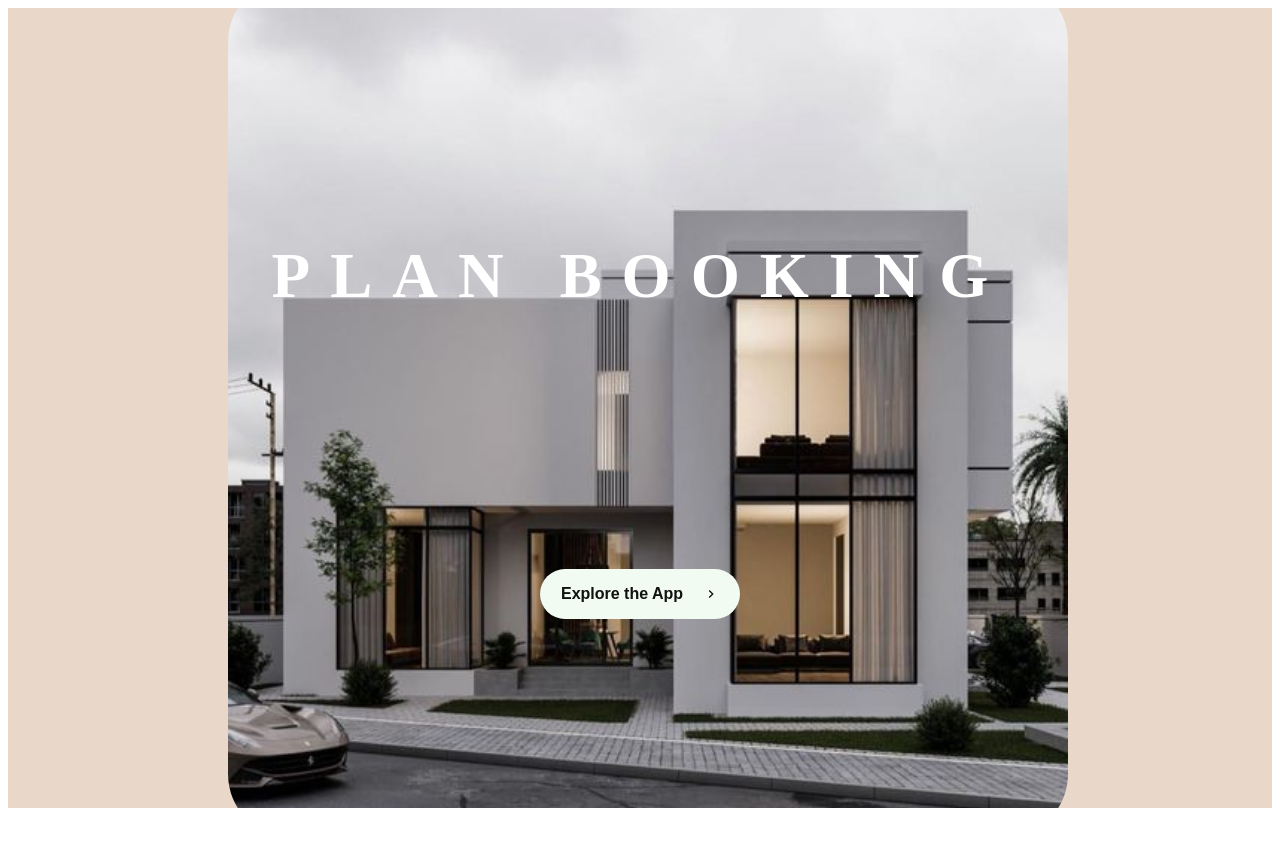
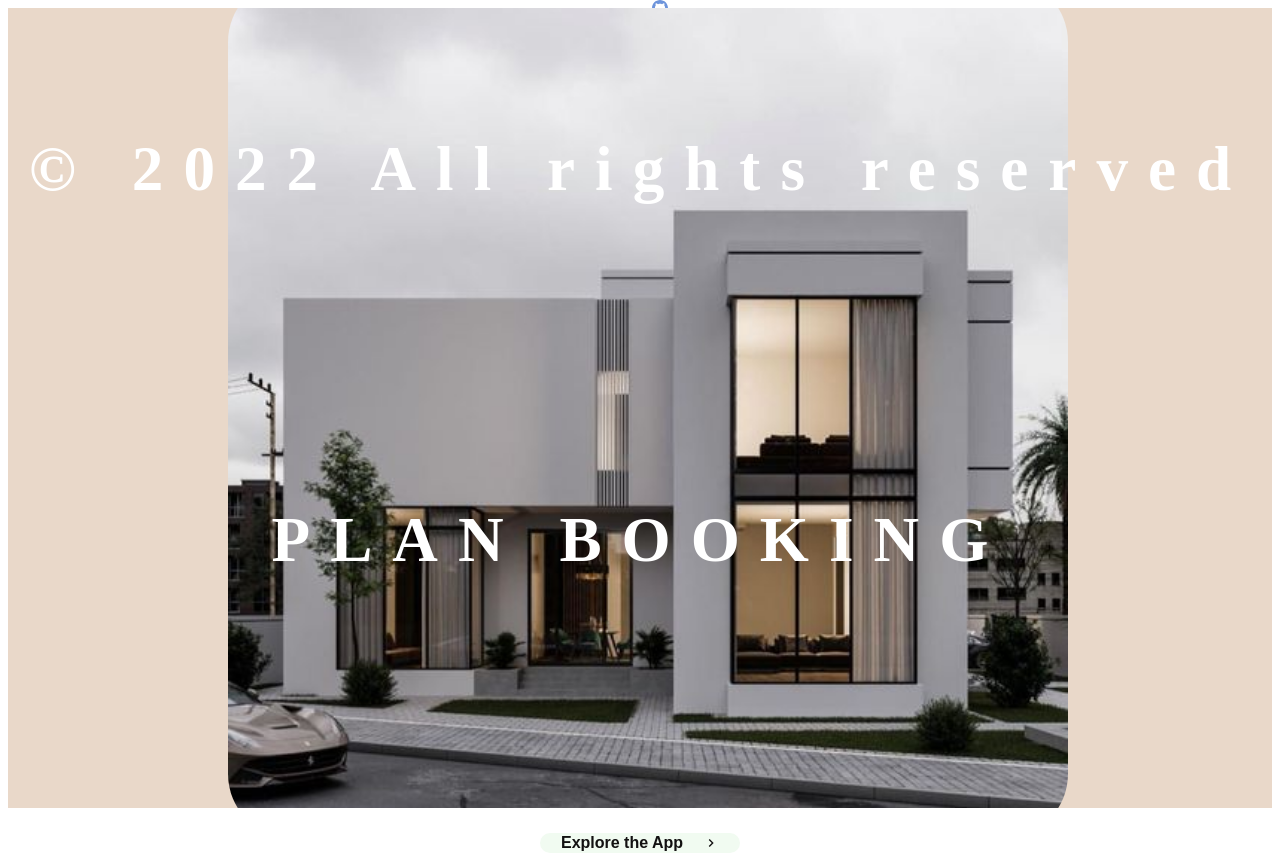
Before and after one commit to divinecharlotte/villa-frontend, a React (Create React App) app: page / in a window 1280 px wide. Before the commit the page ends 816 px from the top, so only its background shows below. Built offline with nearby package versions, Linux system fonts and the light colour scheme.

Commit message:
add navbar

```diff
--- a/src/components/home/Home.js
+++ b/src/components/home/Home.js
@@ -5,6 +5,7 @@ import HomeSlides from './HomeSlides';
 import { ShowForms } from '../authenticateSlice';
 import Authenticate from '../Authenticate';
 import './Home.css';
+import Nav from '../nav/Nav';
 
 const Home = () => {
   const dispatch = useDispatch();
@@ -12,6 +13,7 @@ const Home = () => {
   const handleNavigate = () => dispatch(ShowForms());
   return (
     <div className="home-container">
+      <Nav />
       <HomeSlides />
       <h1>PLAN BOOKING</h1>
       <button type="button" className="explore" onClick={handleNavigate}>
--- /dev/null
+++ b/src/components/nav/Nav.js
@@ -0,0 +1,104 @@
+/* eslint-disable jsx-a11y/click-events-have-key-events */
+/* eslint-disable jsx-a11y/no-static-element-interactions */
+/* eslint-disable implicit-arrow-linebreak */
+import React from 'react';
+// import { NavLink } from 'react-router-dom';
+import { FaAngellist } from 'react-icons/fa';
+import { BsGithub, BsLinkedin, BsTwitter } from 'react-icons/bs';
+// import { GrClose } from 'react-icons/gr';
+// import { GiHamburgerMenu } from 'react-icons/gi';
+import './Nav.css';
+
+const Nav = () => {
+
+//   const showHideNavbar = () => {
+//     if (window.innerWidth >= 768) {
+//       navRef.current.classList.toggle('a');
+//     } else {
+//       navRef.current.classList.toggle('hidden');
+//     }
+//   };
+
+//   const logoutUser = (e) => {
+//     e.preventDefault();
+//     dispatch(removeUSER());
+//     localStorage.removeItem('user');
+//     alert('USER SIGNED OUT SUCCESSFULLY!');
+//     navigate('/');
+//   };
+
+  return (
+    <>
+      <nav className="nav">
+        {/* <img className="app-logo" src={logo} alt="" /> */}
+        <div className="nav-items">
+          <button type="button" className="nav-item">
+            {/* <NavLink onClick={showHideNavbar} to="/"> */}
+              Tours
+            {/* </NavLink> */}
+          </button>
+          <button type="button" className="nav-item">
+            {/* <NavLink onClick={showHideNavbar} to="/tours/reservations"> */}
+              My reservations
+            {/* </NavLink> */}
+          </button>
+          <button type="button" className="nav-item">
+            {/* <NavLink onClick={showHideNavbar} to="/tours/reservation-form"> */}
+              Reserver Tour
+            {/* </NavLink> */}
+          </button>
+          <button type="button" className="nav-item">
+            {/* <NavLink onClick={showHideNavbar} to="/tours/create"> */}
+              Create Tour
+            {/* </NavLink> */}
+          </button>
+          <button type="button" className="nav-item">
+            {/* <NavLink onClick={showHideNavbar} to="/tours/delete"> */}
+              Delete Tour
+            {/* </NavLink> */}
+          </button>
+        </div>
+{/*
+        {user.length > 0 ? (
+          <button
+            type="button"
+            className="sign-out-button"
+            onClick={logoutUser}
+          >
+            Sign Out
+          </button>
+        ) : (
+          ''
+        )} */}
+
+        <div className="nav-footer">
+          <ul className="links-container">
+            <li className="links contacts">
+              <a href="https://github.com/NatiDeme">
+                <BsGithub className="links" />
+              </a>
+            </li>
+            <li className="links contacts">
+              <a href="https://www.linkedin.com/in/abdul-ali-5400bb216/">
+                <BsLinkedin className="links" />
+              </a>
+            </li>
+            <li className="links contacts">
+              <a href="https://angel.co/u/taiwo-damola-adediran">
+                <FaAngellist className="links" />
+              </a>
+            </li>
+            <li className="links contacts">
+              <a href="https://twitter.com/divine_maina">
+                <BsTwitter className="links" />
+              </a>
+            </li>
+          </ul>
+          <h1 className="heading">&#169; 2022 All rights reserved</h1>
+        </div>
+      </nav>
+    </>
+  );
+};
+
+export default Nav;
```
Also changed, not shown: src/components/nav/Nav.css (added).
